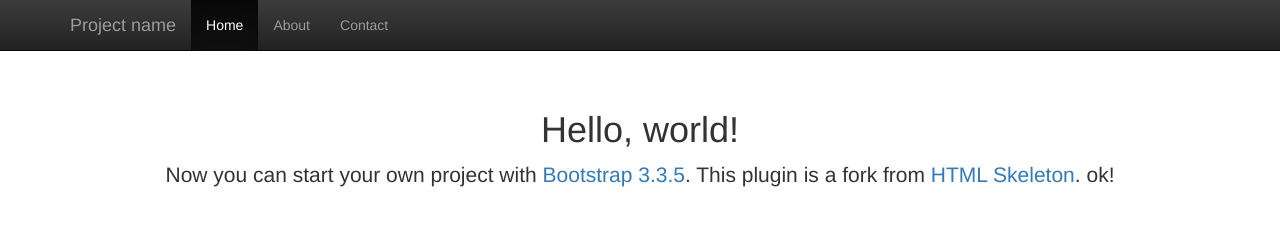
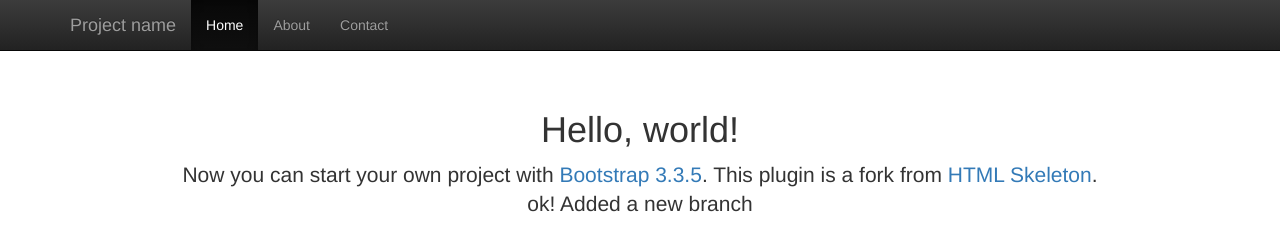
Before and after one commit to odion85/myNewDesign, a plain HTML site: page index.html in a window 1280 px wide. Drawn offline with nearby package versions, Linux system fonts and the light colour scheme.

```diff
--- /dev/null
+++ b/dir2/main2.js
@@ -0,0 +1 @@
+console.log(123);
--- a/index.html
+++ b/index.html
@@ -43,7 +43,7 @@
     <div class="container">
         <div class="starter-template">
             <h1>Hello, world!</h1>
-            <p class="lead">Now you can start your own project with <a target="_blank" href="http://getbootstrap.com/">Bootstrap 3.3.5</a>. This plugin is a fork from <a href="https://github.com/le717/brackets-html-skeleton#readme">HTML Skeleton</a>. ok!</p>
+            <p class="lead">Now you can start your own project with <a target="_blank" href="http://getbootstrap.com/">Bootstrap 3.3.5</a>. This plugin is a fork from <a href="https://github.com/le717/brackets-html-skeleton#readme">HTML Skeleton</a>.<br /> ok! Added a new branch</p>
         </div>
     </div>
 
```
Also changed, not shown: login.html (added, +1 -0 lines), log.txt (added).
